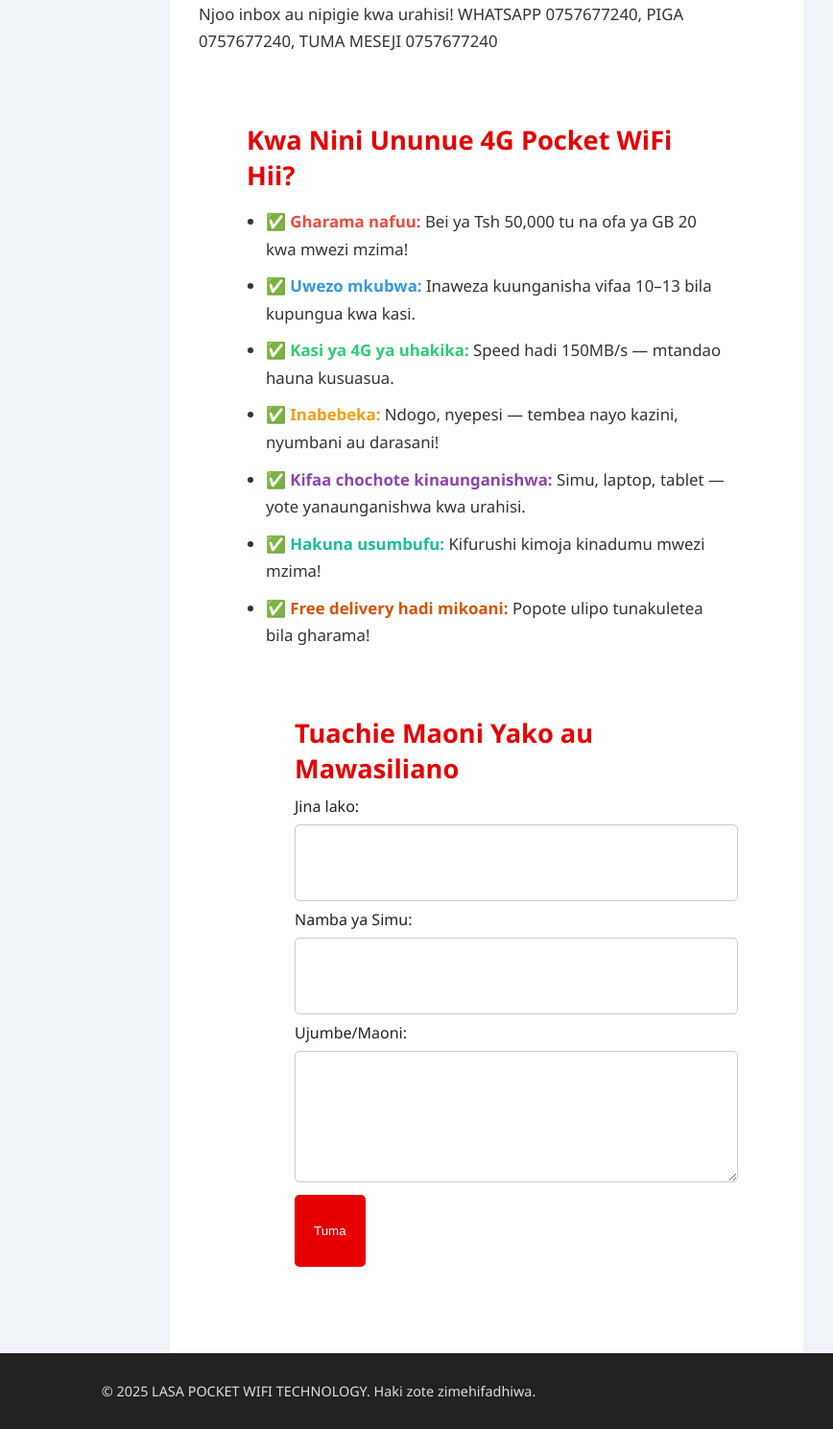
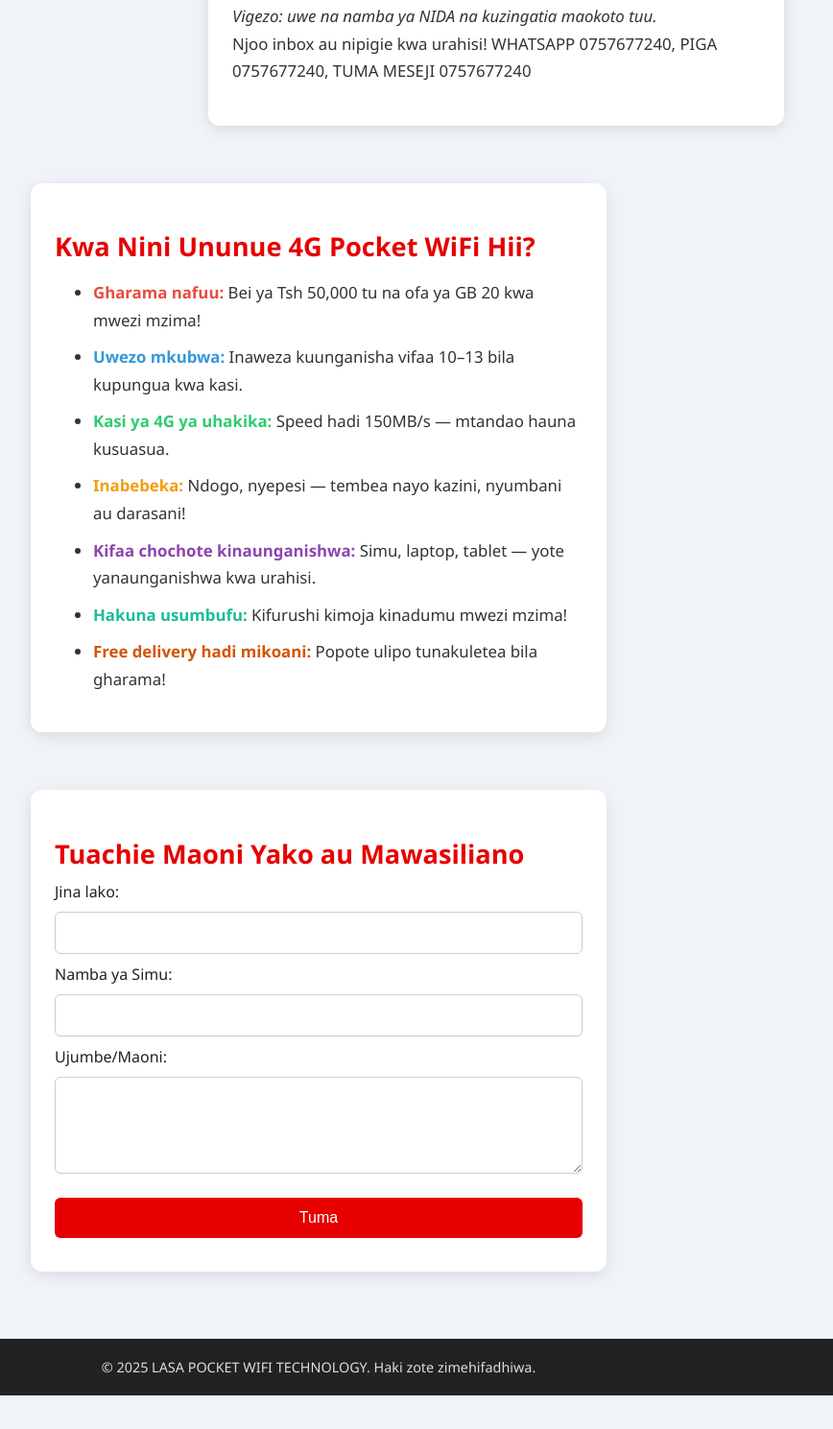
Before and after one commit to VUNDWE11/lajevu, a plain HTML site: page index.html in a window 1280 px wide. Shown: the part 1009-2498 px from the top of the page at 96% size, without its empty margins (308-1176 px from the left). After the commit the page ends 2463 px from the top, so only its background shows below. Drawn offline with Linux system fonts and the light colour scheme.

Commit message:
Update index.html

```diff
--- a/index.html
+++ b/index.html
@@ -5,6 +5,10 @@
   <meta name="viewport" content="width=device-width, initial-scale=1.0">
   <title>LASA POCKET WIFI TECHNOLOGY</title>
   <style>
+    * {
+      box-sizing: border-box;
+    }
+
     body {
       font-family: 'Segoe UI', sans-serif;
       margin: 0;
@@ -47,9 +51,8 @@
     .container {
       display: flex;
       flex-wrap: wrap;
-      padding: 0 20px;
-      gap: 0;
-      align-items: flex-start;
+      padding: 30px 20px;
+      gap: 20px;
       justify-content: center;
     }
 
@@ -63,15 +66,11 @@
     .text-section {
       max-width: 600px;
       background: white;
-      padding: 30px;
-      border-radius: 0;
-      box-shadow: none;
-      margin: 0;
-      border-top: 1px solid #ddd;
-    }
-
-    .text-section:first-child {
-      border-top: none;
+      padding: 25px;
+      border-radius: 12px;
+      box-shadow: 0 4px 15px rgba(0,0,0,0.1);
+      margin-bottom: 0;
+      width: 100%;
     }
 
     .text-section h2 {
@@ -88,7 +87,7 @@
 
     .highlight-offer {
       background: #e6f9ff;
-      padding: 30px;
+      padding: 15px;
       margin: 20px 0;
       border-left: 6px solid #00aaff;
       font-weight: bold;
@@ -108,37 +107,48 @@
       margin-bottom: 10px;
     }
 
-    form input, form textarea {
+    form {
+      max-width: 600px;
       width: 100%;
-      padding: 30px;
-      margin: 8px 0;
+      margin: 0 auto;
+    }
+
+    form input,
+    form textarea,
+    form button {
+      width: 100%;
+      padding: 12px;
+      margin: 10px 0;
       border: 1px solid #ccc;
-      border-radius: 5px;
+      border-radius: 6px;
       font-size: 1em;
     }
 
     form button {
       background-color: #e60000;
       color: white;
-      padding: 30px 20px;
       border: none;
-      border-radius: 5px;
       cursor: pointer;
+      transition: background-color 0.3s;
+    }
+
+    form button:hover {
+      background-color: #cc0000;
     }
 
     footer {
       background-color: #222;
       color: #ddd;
       text-align: center;
-      padding: 30px;
+      padding: 20px;
       font-size: 0.9em;
-      margin-top: 0;
+      margin-top: 40px;
     }
 
     @media (max-width: 768px) {
       .animated-text {
         font-size: 0.95em;
-        padding: 30px 20px;
+        padding: 8px 18px;
       }
 
       header h1 {
@@ -148,7 +158,7 @@
       .container {
         flex-direction: column;
         align-items: center;
-        padding: 0;
+        padding: 20px 10px;
       }
 
       .text-section {
@@ -158,6 +168,7 @@
   </style>
 </head>
 <body>
+
 <header>
   <div class="animated-text">
     🎓 Promosheni kwa Wanachuo, Walimu, Watumiaji wa Kompyuta na Simu za Kisasa!
@@ -191,10 +202,15 @@
         <li>100GB kwa Tsh 75,000</li>
         <li>200GB kwa Tsh 100,000</li>
       </ul>
+    </div>
+
     <p>⚡ Router hii inaweza kuunganisha <strong>simu, kompyuta, tablets</strong> zote kwa speed ya 4G hadi <strong style="color:#27ae60;">150MB/s</strong>.</p>
     <p>🚚 <strong>Free delivery hadi mikoani!</strong></p>
     <p><em>Vigezo: uwe na namba ya NIDA na kuzingatia maokoto tuu.</em><br>
     Njoo inbox au nipigie kwa urahisi! WHATSAPP 0757677240, PIGA 0757677240, TUMA MESEJI 0757677240</p>
+  </div>
+</div>
+
 <div class="container">
   <div class="text-section">
     <h2>Kwa Nini Ununue 4G Pocket WiFi Hii?</h2>
@@ -207,28 +223,26 @@
       <li><strong style="color:#1abc9c;">Hakuna usumbufu:</strong> Kifurushi kimoja kinadumu mwezi mzima!</li>
       <li><strong style="color:#d35400;">Free delivery hadi mikoani:</strong> Popote ulipo tunakuletea bila gharama!</li>
     </ul>
+  </div>
+</div>
+
 <div class="container">
   <div class="text-section">
     <h2>Tuachie Maoni Yako au Mawasiliano</h2>
     <form action="submit_comment.php" method="post">
       <label for="jina">Jina lako:</label><br>
-      <input type="text" id="jina" name="jina" required><br>
+      <input type="text" id="jina" name="jina" required>
 
       <label for="simu">Namba ya Simu:</label><br>
-      <input type="text" id="simu" name="simu" required><br>
+      <input type="text" id="simu" name="simu" required>
 
       <label for="ujumbe">Ujumbe/Maoni:</label><br>
-      <textarea id="ujumbe" name="ujumbe" rows="5" required></textarea><br>
+      <textarea id="ujumbe" name="ujumbe" rows="5" required></textarea>
 
       <button type="submit">Tuma</button>
     </form>
   </div>
 </div>
-  </div>
-  </div>
-  </div>
-    </div>
-  </div>
 
 <footer>
   &copy; 2025 LASA POCKET WIFI TECHNOLOGY. Haki zote zimehifadhiwa.
```
